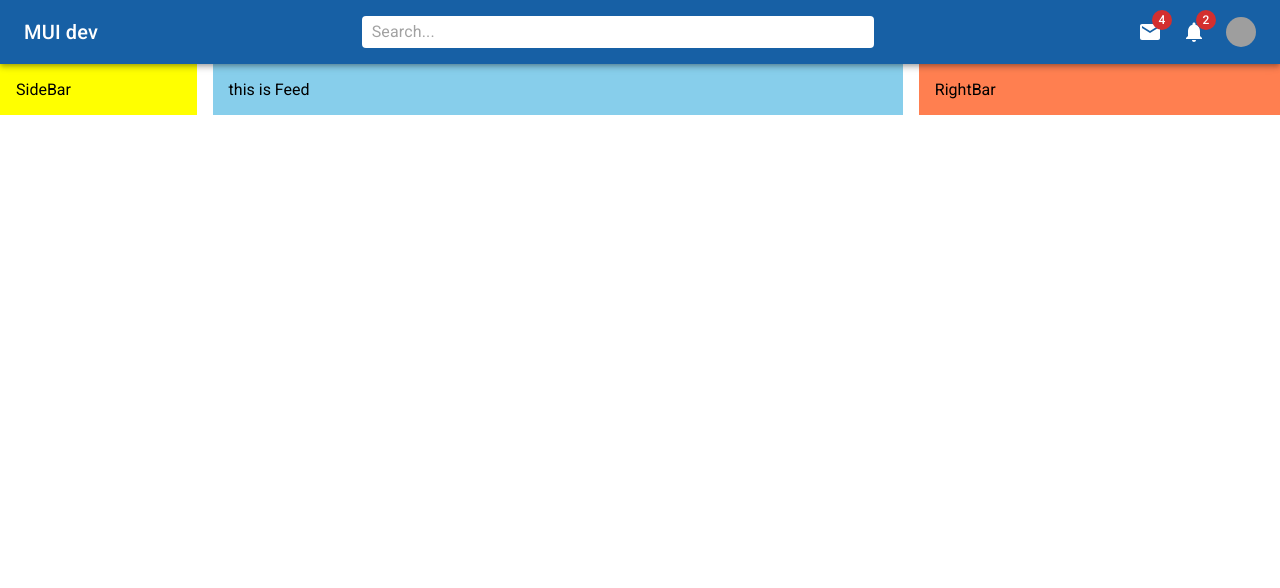
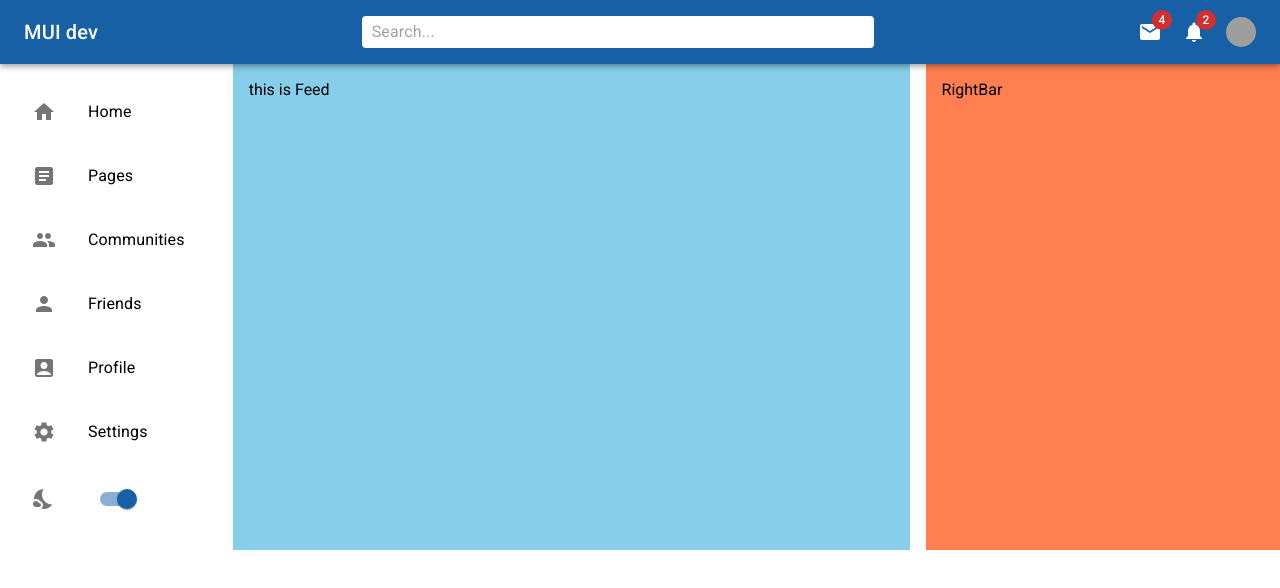
Before and after one commit to mksmmirhs/mui-first-project, a React (Vite) app: page / in a window 1280 px wide. Shown: the top 588 px of the page. Built offline with nearby package versions, Linux system fonts and the light colour scheme; grey boxes are pictures that could not be loaded.

Commit message:
sidebar done

```diff
--- a/src/components/SideBar.jsx
+++ b/src/components/SideBar.jsx
@@ -1,14 +1,95 @@
-import { Box } from "@mui/material";
+import {
+  AccountBox,
+  Article,
+  Group,
+  Home,
+  NightsStay,
+  Person,
+  Settings,
+} from "@mui/icons-material";
+import {
+  Box,
+  List,
+  ListItem,
+  ListItemButton,
+  ListItemIcon,
+  ListItemText,
+  Switch,
+} from "@mui/material";
 
 function SideBar() {
   return (
-    <Box
-      bgcolor={"yellow"}
-      flex={1}
-      p={2}
-      sx={{ display: { xs: "none", sm: "block" } }}
-    >
-      SideBar
+    <Box flex={1} p={2} sx={{ display: { xs: "none", sm: "block" } }}>
+      <List>
+        <ListItem disablePadding>
+          <ListItemButton component="a" href="#">
+            <ListItemIcon>
+              <Home />
+            </ListItemIcon>
+            <ListItemText primary="Home" />
+          </ListItemButton>
+        </ListItem>
+      </List>
+      <List>
+        <ListItem disablePadding>
+          <ListItemButton component="a" href="#">
+            <ListItemIcon>
+              <Article />
+            </ListItemIcon>
+            <ListItemText primary="Pages" />
+          </ListItemButton>
+        </ListItem>
+      </List>
+      <List>
+        <ListItem disablePadding>
+          <ListItemButton component="a" href="#">
+            <ListItemIcon>
+              <Group />
+            </ListItemIcon>
+            <ListItemText primary="Communities" />
+          </ListItemButton>
+        </ListItem>
+      </List>
+      <List>
+        <ListItem disablePadding>
+          <ListItemButton component="a" href="#">
+            <ListItemIcon>
+              <Person />
+            </ListItemIcon>
+            <ListItemText primary="Friends" />
+          </ListItemButton>
+        </ListItem>
+      </List>
+      <List>
+        <ListItem disablePadding>
+          <ListItemButton component="a" href="#">
+            <ListItemIcon>
+              <AccountBox />
+            </ListItemIcon>
+            <ListItemText primary="Profile" />
+          </ListItemButton>
+        </ListItem>
+      </List>
+      <List>
+        <ListItem disablePadding>
+          <ListItemButton component="a" href="#">
+            <ListItemIcon>
+              <Settings />
+            </ListItemIcon>
+            <ListItemText primary="Settings" />
+          </ListItemButton>
+        </ListItem>
+      </List>
+      <List>
+        <ListItem disablePadding>
+          <ListItemButton component="a" href="#">
+            <ListItemIcon>
+              <NightsStay />
+            </ListItemIcon>
+            <Switch defaultChecked />
+          </ListItemButton>
+        </ListItem>
+      </List>
     </Box>
   );
 }
```
